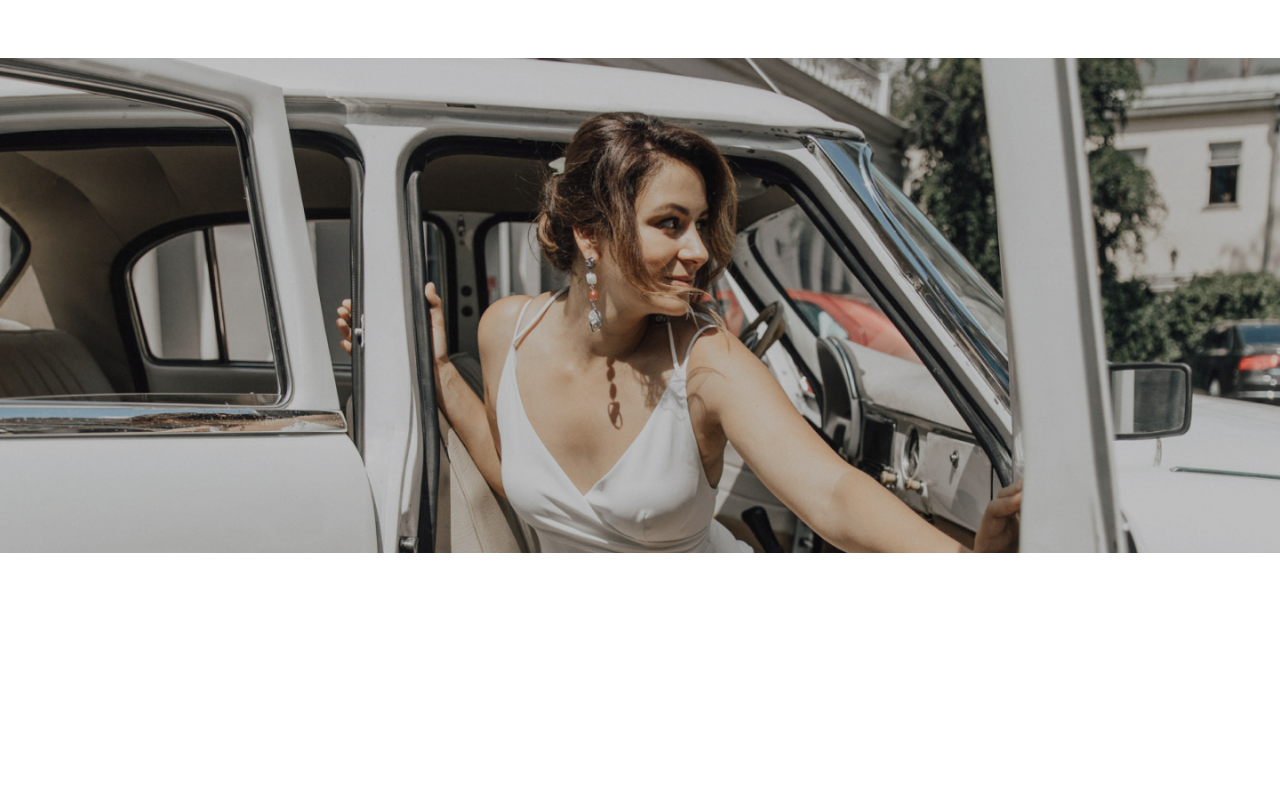
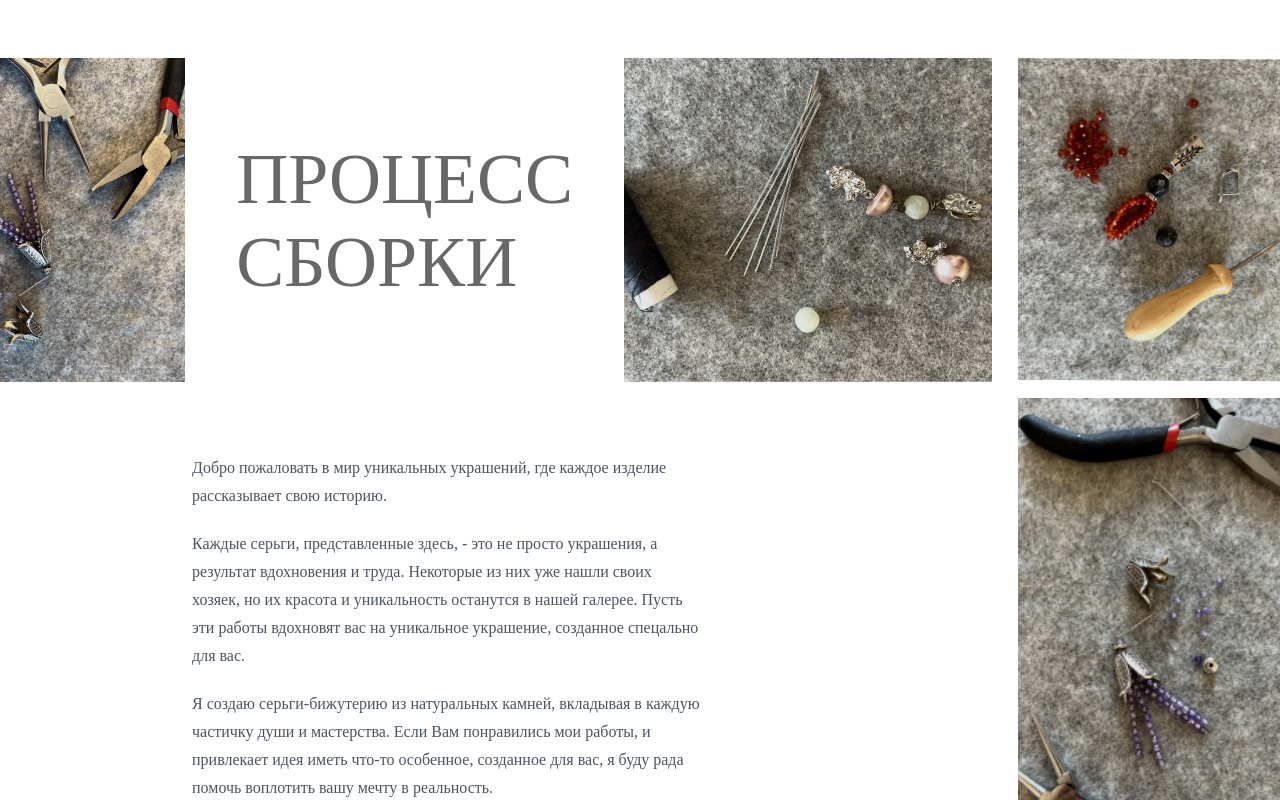
Before and after one commit to tarchevsky/sergi, a Next.js app: page / in a window 1280 px wide. Shown: the part 6560-7360 px from the top of the page. Before the commit the page ends 7113 px from the top, so only its background shows below. Built offline with nearby package versions, Linux system fonts and the light colour scheme.

Commit message:
Добавил блок Dev.tsx с картниками и описанием (надо адаптировать) + форматирование page.tsx

```diff
--- a/src/app/page.tsx
+++ b/src/app/page.tsx
@@ -1,29 +1,29 @@
-import type {Metadata} from "next";
-import Hero from "@/components/hero/Hero";
-import Cards from "@/components/cards/Cards";
-import Decorative from "@/components/decorative/Decorative";
-import {cardsOne} from "@/data/cardsOne";
-import {cardsTwo} from "@/data/cardsTwo";
-import CardsFullWidth from "@/components/cardsFullWidth/CardsFullWidth";
-import {cardsThree} from "@/data/cardsThree";
-import Dev from "@/components/dev/Dev";
-import OneProduct from "@/components/oneProduct/OneProduct";
+import type { Metadata } from 'next'
+import Hero from '@/components/hero/Hero'
+import Cards from '@/components/cards/Cards'
+import Decorative from '@/components/decorative/Decorative'
+import { cardsOne } from '@/data/cardsOne'
+import { cardsTwo } from '@/data/cardsTwo'
+import CardsFullWidth from '@/components/cardsFullWidth/CardsFullWidth'
+import { cardsThree } from '@/data/cardsThree'
+import Dev from '@/components/dev/Dev'
+import OneProduct from '@/components/oneProduct/OneProduct'
 
 export const metadata: Metadata = {
-    title: 'Главная',
+	title: 'Главная'
 }
 
 export default function Home() {
 	return (
 		<>
-            <Hero/>
-            <Cards cardsMap={cardsOne}  />
+			<Hero />
+			<Cards cardsMap={cardsOne} />
 			<Decorative />
-            <Cards cardsMap={cardsTwo}  />
+			<Cards cardsMap={cardsTwo} />
 			<OneProduct />
 			<CardsFullWidth />
-            <Cards cardsMap={cardsThree}  />
-            {/*<Dev />*/}
+			<Cards cardsMap={cardsThree} />
+			<Dev />
 		</>
 	)
 }
--- /dev/null
+++ b/src/components/dev/Dev.module.scss
@@ -0,0 +1,8 @@
+.heading {
+  @apply mt-20;
+  color: #686867;
+  @apply text-4xl sm:text-5xl md:text-7xl;
+  font-style: normal;
+  font-weight: 400;
+  line-height: normal;
+}
--- a/src/components/dev/Dev.tsx
+++ b/src/components/dev/Dev.tsx
@@ -1,12 +1,76 @@
-import FadeIn from "@/components/fadeIn/FadeIn";
+import FadeIn from '@/components/fadeIn/FadeIn'
 import Image from 'next/image'
+import cn from 'clsx'
+import Link from 'next/link'
+import styles from '@/components/Dev/Dev.module.scss'
+import Htag from '@/components/Htag/Htag'
 
 const Dev = () => {
-    return (
-        <FadeIn>
-            <Image src='/shoes.png' alt='Картинка с Марией' width={300} height={1200} className='min-h-[80vh] w-full object-cover' />
-        </FadeIn>
-    )
+	return (
+		<FadeIn className='grid gap-y-[2vh] mb-14'>
+			<div className='grid grid-cols-[auto_auto_auto_20.5vw] gap-[2vw]'>
+				<Image
+					src='/dev/1.png'
+					alt='Картинка с инструментами'
+					width={300}
+					height={1200}
+					className='min-h-[35vh] h-full w-full object-cover'
+				/>
+				<Htag tag='h2' className={cn(styles.heading, 'px-[2vw]')}>
+					ПРОЦЕСС
+					<br />
+					СБОРКИ
+				</Htag>
+				<Image
+					src='/dev/2.png'
+					alt='Картинка с катушкой, серьгами'
+					width={300}
+					height={1200}
+					className='min-h-[35vh] h-full w-full object-cover'
+				/>
+				<Image
+					src='/dev/3.png'
+					alt='Картинка с катушкой, серьгами'
+					width={300}
+					height={1200}
+					className='min-h-[35vh] h-full w-full object-cover'
+				/>
+			</div>
+			<div className='cont-left grid grid-cols-[64.5vw_auto]'>
+				<div className={'prose pr-3 mt-14'}>
+					<p>
+						Добро пожаловать в мир уникальных украшений, где каждое изделие
+						рассказывает свою историю.
+					</p>
+					<p>
+						Каждые серьги, представленные здесь, - это не просто украшения, а
+						результат вдохновения и труда. Некоторые из них уже нашли своих
+						хозяек, но их красота и уникальность останутся в нашей галерее.
+						Пусть эти работы вдохновят вас на уникальное украшение, созданное
+						спецально для вас.
+					</p>
+					<p>
+						Я создаю серьги-бижутерию из натуральных камней, вкладывая в каждую
+						частичку души и мастерства. Если Вам понравились мои работы, и
+						привлекает идея иметь что-то особенное, созданное для вас, я буду
+						рада помочь воплотить вашу мечту в реальность.
+					</p>
+					<p>
+						Свяжитесь со мной, и мы вместе создадим неповтормую историю,
+						отражающую вашу индивидуальность и стиль. Пусть ваше украшение
+						найдет Вас.
+					</p>
+				</div>
+				<Image
+					src='/dev/4.png'
+					alt='Картинка с катушкой, серьгами'
+					width={300}
+					height={1200}
+					className='min-h-[35vh] h-full w-full object-cover'
+				/>
+			</div>
+		</FadeIn>
+	)
 }
 
 export default Dev
```
Lines whose indentation alone changed are shown as unchanged.
